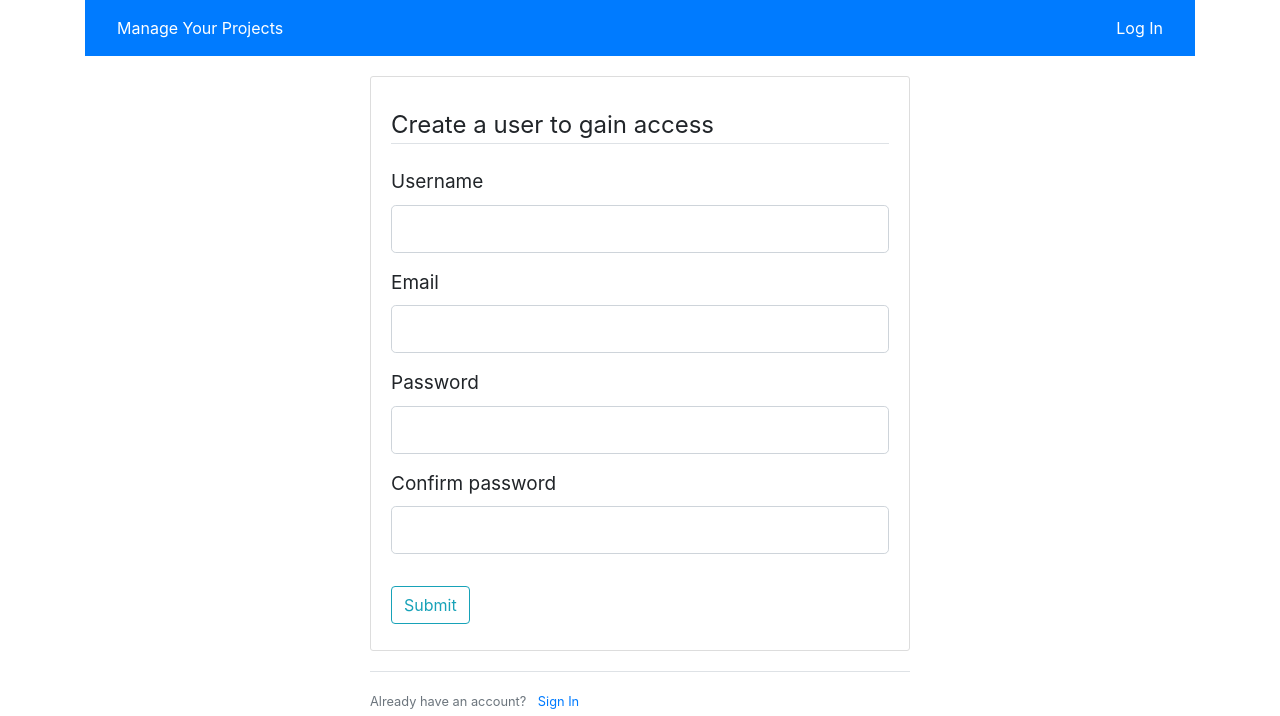
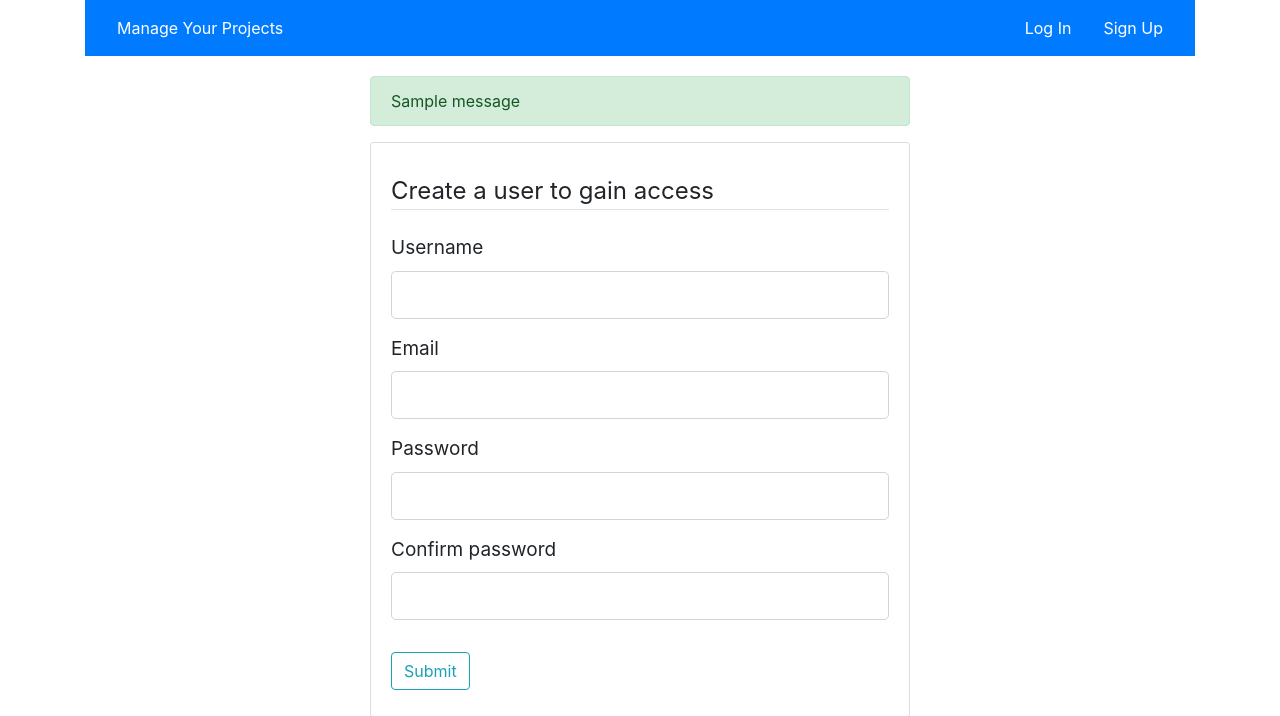
Before and after one commit to ShabUlysses/task-tracker, a Flask app: template templates/register.html in a window 1280 px wide. Shown: the top 716 px of the page. Run offline with Flask 2, Linux system fonts and the light colour scheme; the template is opened without the code that fills it, so the values that code supplies are empty, except form fields; one stand-in notice (Sample message) is shown; form fields are guessed from the names that the template uses; some libraries are stand-ins or nearby versions.

Commit message:
Added Sign Up button next to Login

```diff
--- a/templates/publicbase.html
+++ b/templates/publicbase.html
@@ -17,7 +17,8 @@
       <nav class="navbar nav-expand-md navbar-dark bg-primary">
         <!--<span class="navbar-brand">Manage Your Projects</span>-->
         <a class="nav-link" href="/" style="color: white;">Manage Your Projects</a>
-        <a class="nav-link" href="/login" style="color: white;">Log In</a>
+        <a class="nav-link ml-auto" href="/login" style="color: white;">Log In</a>
+        <a class="nav-link" href="/register" style="color: white;">Sign Up</a>
 
       </nav>
 
@@ -29,6 +30,15 @@
         </div>
 
         <div class="col-6 center-box" style="margin-top: 20px;">
+          {% with messages = get_flashed_messages(with_categories=True)%}
+            {% if messages %}
+              {% for category, message in messages %}
+                <div class="alert alert-{{ category }}">
+                  {{ message }}
+                </div>
+              {% endfor %}
+            {% endif %}
+          {% endwith %}
           {% block center %}
           {% endblock %}
         </div>
```
